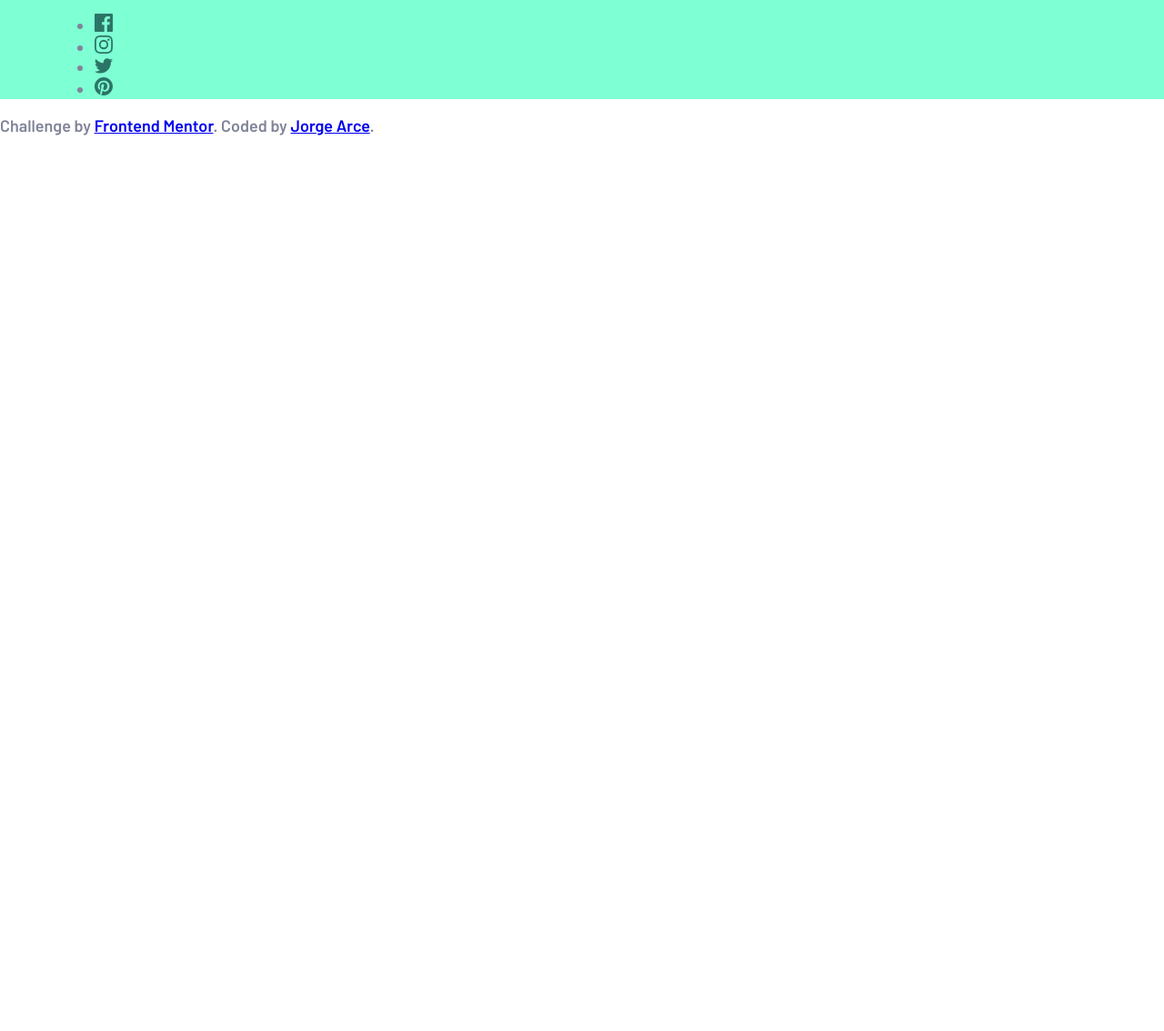
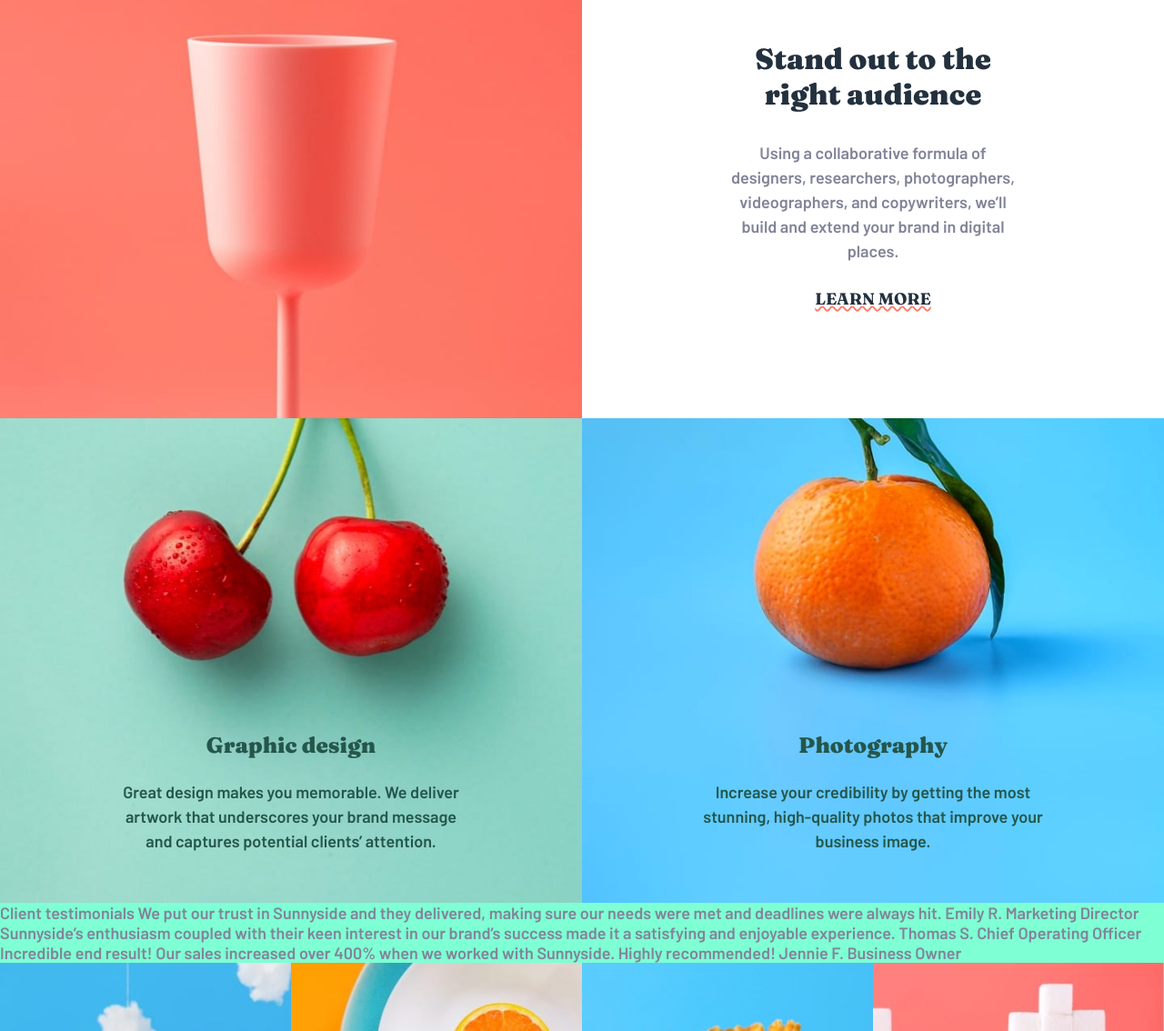
Before and after one commit to jorgeabf/sunny-landing, a plain HTML site: page index.html in a window 1280 px wide. Shown: the part 1247-2381 px from the top of the page at 91% size. Before the commit the page ends 1396 px from the top, so only its background shows below. Drawn offline with Linux system fonts and the light colour scheme.

Commit message:
Add services an Design sections

```diff
--- a/index.html
+++ b/index.html
@@ -35,7 +35,8 @@
             </div>
             <h2 class="header__title">We are creatives</h2>
             <svg width="36" height="114" class="header__arrow-down">
-               <g stroke="#FFF" stroke-width="6" fill="none" fill-rule="evenodd" stroke-linecap="round" stroke-linejoin="round">
+               <g stroke="#FFF" stroke-width="6" fill="none" fill-rule="evenodd" stroke-linecap="round"
+                  stroke-linejoin="round">
                   <path d="M18 3v100M3 95.484l15 15 15-15" />
                </g>
             </svg>
@@ -43,30 +44,67 @@
       </header>
       <main class="main">
          <section class="services" id="services">
-            Transform your brand
+            <img src="./images/mobile/image-transform.jpg" srcset="./images/desktop/image-transform.jpg" alt="Eg image"
+               class="services__img services__img--1" loading="lazy" />
+            <article class="services__article services__article--1">
+               <div class="container-90 container-90--article">
+                  <h3 class="services__title">Transform your brand</h3>
+                  <p class="services__paragraph">We are a full-service creative agency specializing in helping brands
+                     grow fast. Engage your clients through compelling visuals that do most of the marketing for you.
+                  </p>
+                  <a href="" class="services__link" target="_blank" rel="noopener noreferrer">Learn more</a>
+               </div>
+            </article>
+            <img src="./images/mobile/image-stand-out.jpg" srcset="./images/desktop/image-stand-out.jpg"
+               alt="Stand image" class="services__img services__img--2" loading="lazy" />
+            <article class="services__article services__article--2">
+               <div class="container-90 container-90--article">
+                  <h3 class="services__title">Stand out to the right audience</h3>
+                  <p class="services__paragraph">Using a collaborative formula of designers, researchers, photographers,
+                     videographers, and copywriters, we’ll build and extend your brand in digital places.</p>
+                  <a href="" class="services__link services__link--pink" target="_blank" rel="noopener noreferrer">Learn
+                     more</a>
+               </div>
+            </article>
+         </section>
+         <section class="design" id="design">
+            <article class="design__article">
+               <img class="design__img" src="./images/mobile/image-graphic-design.jpg" alt="Image Graphic Design"
+                  srcset="./images/desktop/image-graphic-design.jpg" loading="lazy">
+               <div class="design__textos">
+                  <h3 class="design__title">Graphic design</h3>
+                  <p class="design__paragraph">Great design makes you memorable. We deliver artwork that underscores
+                     your brand message and captures potential clients’ attention.</p>
+               </div>
+            </article>
+            <article class="design__article">
+               <img class="design__img" src="./images/mobile/image-photography.jpg" alt="Image Graphic Design"
+                  srcset="./images/desktop/image-photography.jpg" loading="lazy">
+               <div class="design__textos">
+                  <h3 class="design__title">Photography</h3>
+                  <p class="design__paragraph">Increase your credibility by getting the most stunning, high-quality
+                     photos that improve your business image.
+                  </p>
+               </div>
+            </article>
+         </section>
+         <section class="testimonials" id="testimonials">
+            Client testimonials
 
-            We are a full-service creative agency specializing in helping brands grow fast.
-            Engage your clients through compelling visuals that do most of the marketing for you.
+            We put our trust in Sunnyside and they delivered, making sure our needs were met and deadlines were always
+            hit.
+            Emily R.
+            Marketing Director
 
-            Learn more
+            Sunnyside’s enthusiasm coupled with their keen interest in our brand’s success made it a satisfying and
+            enjoyable
+            experience.
+            Thomas S.
+            Chief Operating Officer
 
-            Stand out to the right audience
-
-            Using a collaborative formula of designers, researchers, photographers, videographers, and copywriters,
-            we’ll
-            build
-            and extend your brand in digital places.
-
-            Learn more
-
-            Graphic design
-            Great design makes you memorable. We deliver artwork that underscores your brand message and captures
-            potential
-            clients’ attention.
-
-            Photography
-            Increase your credibility by getting the most stunning, high-quality photos that improve your business
-            image.
+            Incredible end result! Our sales increased over 400% when we worked with Sunnyside. Highly recommended!
+            Jennie F.
+            Business Owner
          </section>
          <section class="projects" id="projects">
             <div class="projects__grid">
@@ -91,24 +129,6 @@
                      title="Sugar cubes image" alt="Sugar cubes image" loading="lazy" />
                </picture>
             </div>
-         </section>
-         <section class="testimonials" id="testimonials">
-            Client testimonials
-
-            We put our trust in Sunnyside and they delivered, making sure our needs were met and deadlines were always
-            hit.
-            Emily R.
-            Marketing Director
-
-            Sunnyside’s enthusiasm coupled with their keen interest in our brand’s success made it a satisfying and
-            enjoyable
-            experience.
-            Thomas S.
-            Chief Operating Officer
-
-            Incredible end result! Our sales increased over 400% when we worked with Sunnyside. Highly recommended!
-            Jennie F.
-            Business Owner
          </section>
       </main>
       <footer class="footer" id="contact">
--- a/styles.css
+++ b/styles.css
@@ -31,6 +31,13 @@ body {
    min-height: 100vh;
 }
 
+@media (min-width: 768px) {
+   html {
+      scroll-behavior: smooth;
+   }
+}
+
+
 body {
    margin: 0;
    font-size: 18px;
@@ -41,6 +48,10 @@ body {
 img {
    max-width: 100%;
    display: block;
+}
+
+p {
+   line-height: 1.5;
 }
 
 .container {
@@ -243,5 +254,121 @@ img {
       text-transform: uppercase;
       font-size: 3rem;
    }
+}
 
+/*todo Services */
+
+.services {
+   display: grid;
 }
+
+.services__img {
+   background-color: black;
+   width: 100%;
+}
+
+.services__article {
+   background-color: var(--white);
+   text-align: center;
+   padding-block: 3em;
+   display: flex;
+   align-items: center;
+}
+
+.container-90--article {
+   max-width: 32ch;
+}
+
+.services__title {
+   margin-top: 0;
+   font-family: var(--font-family-titles);
+   font-weight: 900;
+   font-size: 2rem;
+   color: var(--very-dark-desaturated-blue)
+}
+
+.services__link {
+   display: block;
+   margin-top: 1.5em;
+   text-transform: uppercase;
+   font-family: var(--font-family-titles);
+   color: var(--very-dark-desaturated-blue);
+   text-decoration-thickness: 2px;
+   text-decoration-style: wavy;
+   text-decoration-color: var(--yellow);
+}
+
+.services__link--pink {
+   text-decoration-color: var(--soft-red);
+}
+
+@media (min-width:768px) {
+   .services {
+      grid-template-columns: 1fr 1fr;
+      grid-template-rows: 1fr 1fr;
+      grid-template-areas:
+         'article1 yellow'
+         'pink article2';
+   }
+
+   .services__article--1 {
+      grid-area: article1;
+   }
+
+   .services__article--2 {
+      grid-area: article2;
+   }
+
+   .services__img {
+      height: 100%;
+      object-fit: cover;
+   }
+
+   .services__img--1 {
+      grid-area: yellow;
+   }
+
+   .services__img--2 {
+      grid-area: pink;
+   }
+}
+
+/*todo Design */
+
+
+
+.design__article {
+   position: relative;
+   text-align: center;
+   color: var(--dark-desaturated-cyan);
+}
+
+.design__img {
+   width: 100%;
+}
+
+.design__textos {
+   position: absolute;
+   bottom: 0;
+   left: 50%;
+   transform: translatex(-50%);
+   width: 38ch
+}
+
+.design__title {
+   font-family: var(--font-family-titles);
+   font-weight: 900;
+   font-size: 1.5rem;
+}
+
+.design__paragraph {
+   margin-bottom: 0;
+   padding-bottom: 3em;
+}
+
+@media (min-width: 768px) {
+   .design {
+      display: grid;
+      grid-template-columns: 1fr 1fr;
+   }
+}
```
